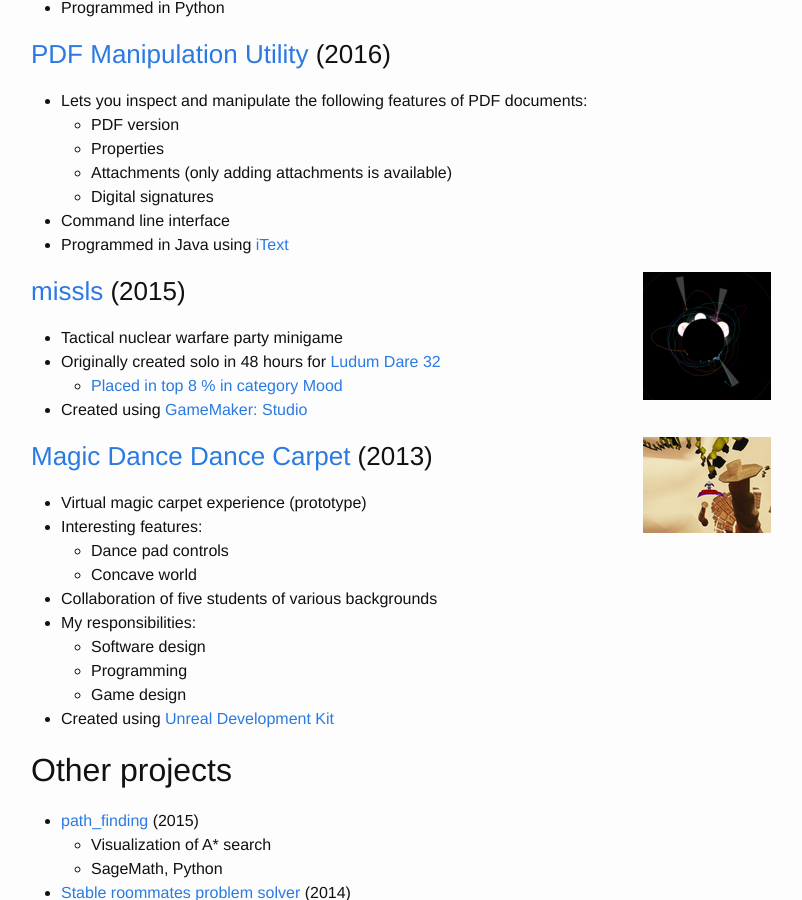
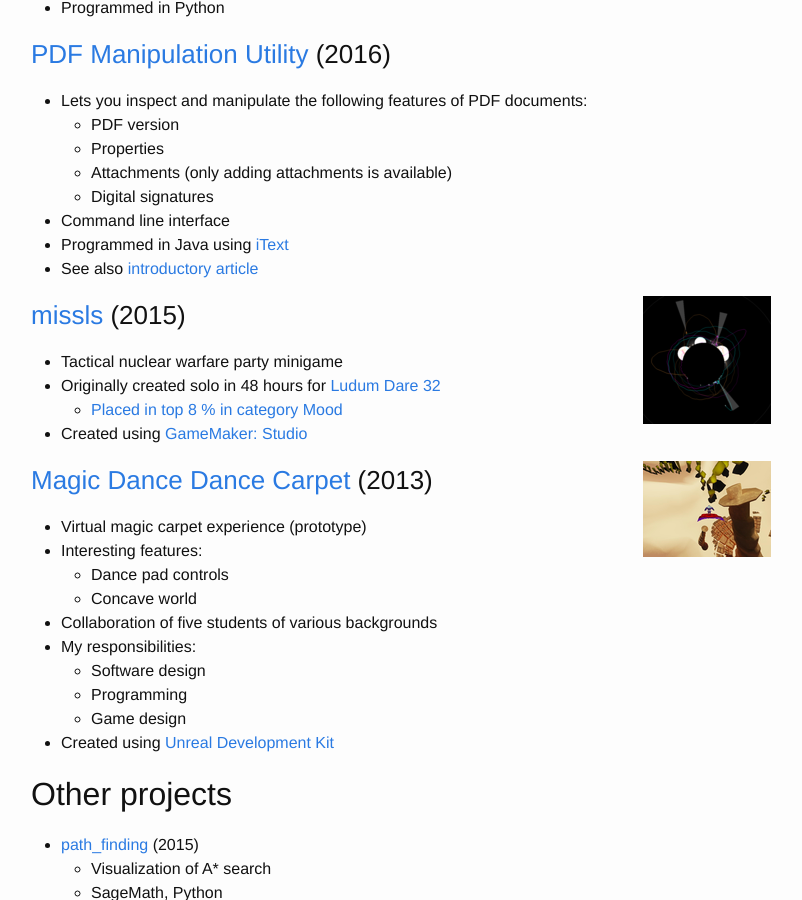
Before and after one commit to filipbartek/filipbartek.github.io, a Jekyll site: the page built from 0-portfolio.md, in a window 1280 px wide and 900 px high, scrolled down 359 px. Shown: the whole window, without its empty margins (239-1041 px from the left). Built offline with Jekyll 4.4.1, drawn with Linux system fonts in a browser that asks for light colours.

Commit message:
Add a link to an article about PDFMU

```diff
--- a/0-portfolio.md
+++ b/0-portfolio.md
@@ -22,6 +22,7 @@ permalink: /portfolio/
   * Digital signatures
 * Command line interface
 * Programmed in Java using [iText](http://itextpdf.com/)
+* See also [introductory article](https://www.hobrasoft.cz/en/blog/bartek/pdfmu)
 
 [<img src="/assets/missls_tn.png" style="float: right;">](/assets/missls.png)
 
```
